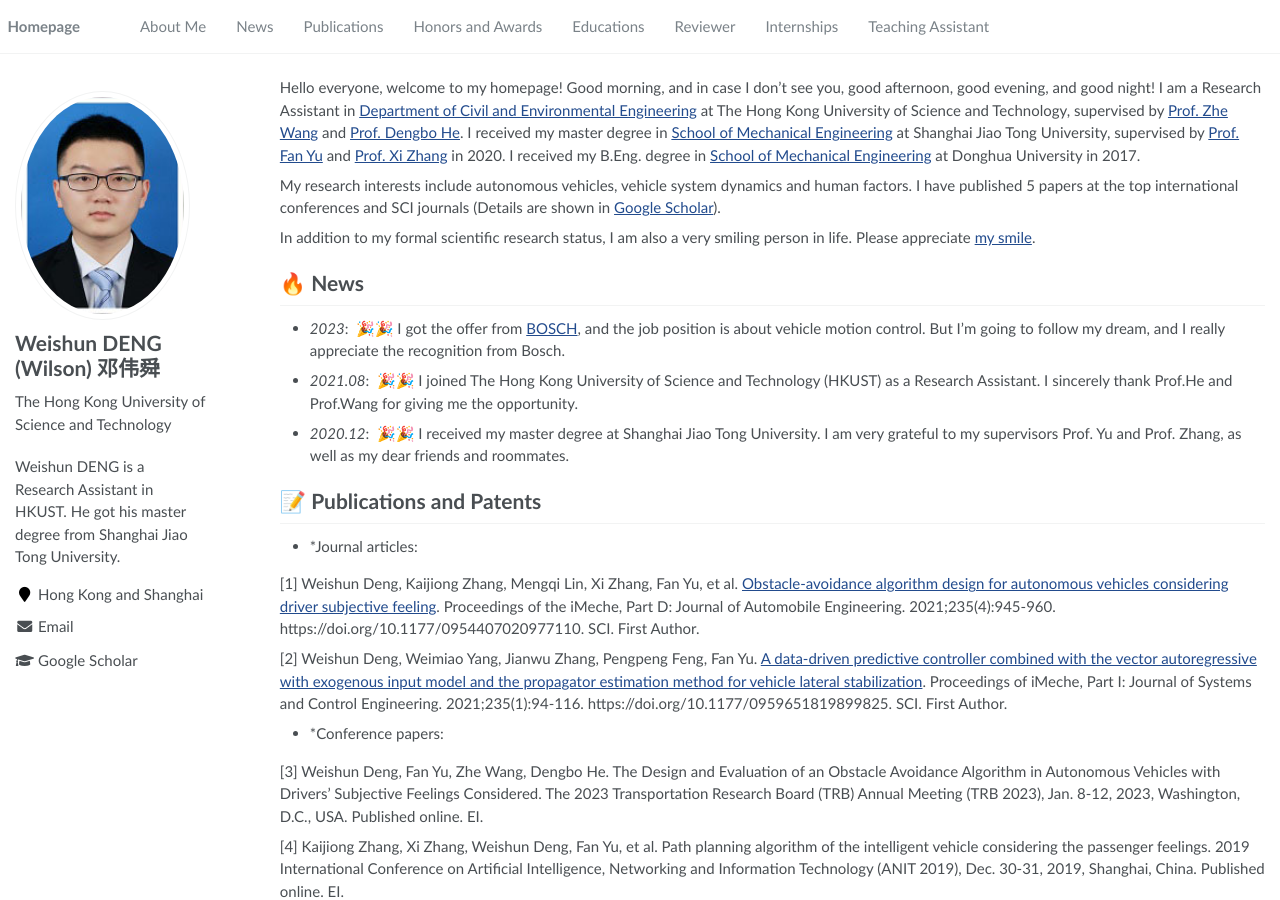
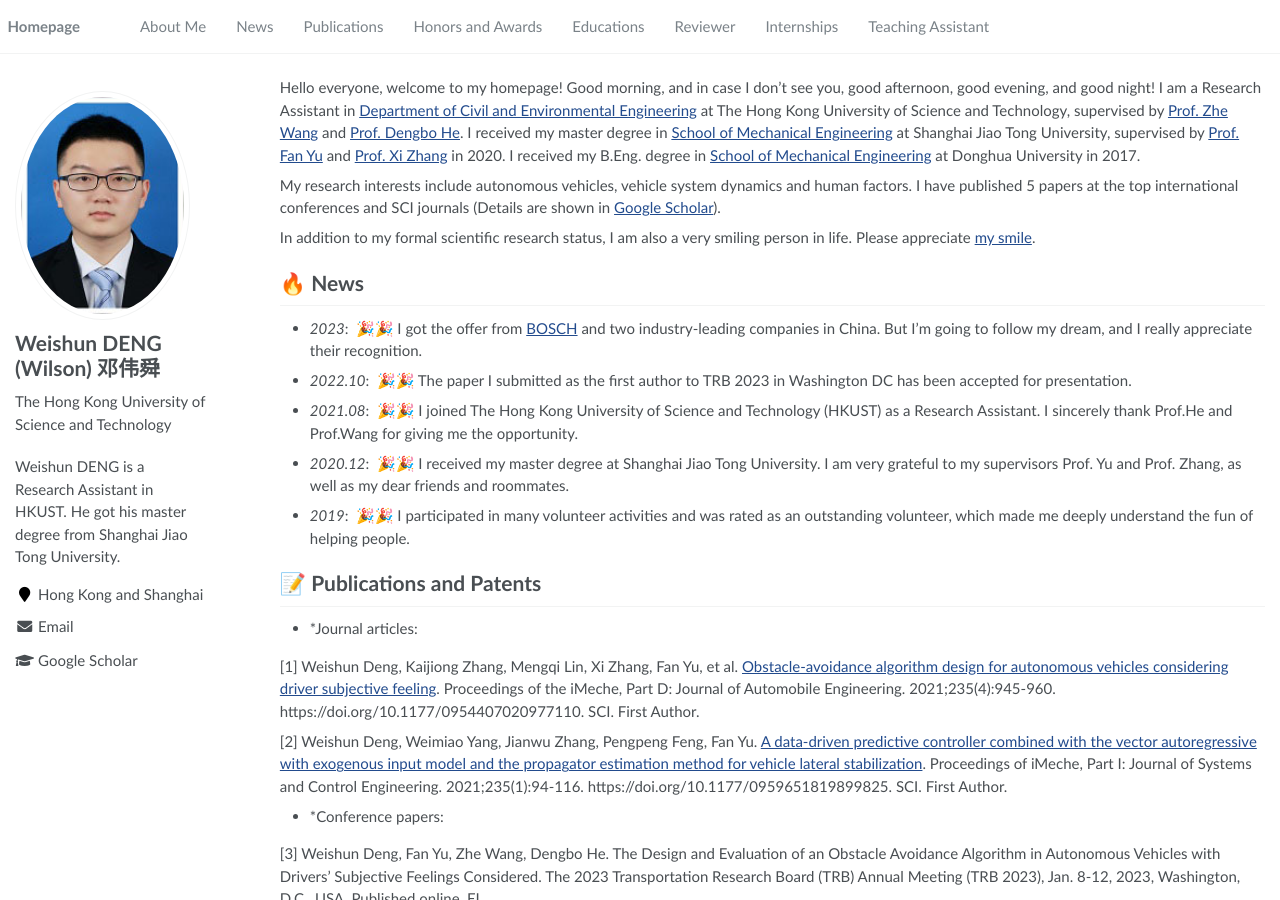
Before and after one commit to RayeRen/acad-homepage.github.io, a Jekyll site: the page built from _pages/about.md, in a window 1280 px wide and 900 px high. Built offline with Jekyll 4.4.1, drawn with Linux system fonts in a browser that asks for light colours.

Commit message:
Update about.md

```diff
--- a/_pages/about.md
+++ b/_pages/about.md
@@ -25,11 +25,15 @@ My research interests include autonomous vehicles, vehicle system dynamics and h
 In addition to my formal scientific research status, I am also a very smiling person in life. Please appreciate [my smile](../images/hkjx.jpg).
 
 # 🔥 News
-- *2023*: &nbsp;🎉🎉 I got the offer from [BOSCH](https://www.bosch.com.cn/en/), and the job position is about vehicle motion control. But I'm going to follow my dream, and I really appreciate the recognition from Bosch.
+- *2023*: &nbsp;🎉🎉 I got the offer from [BOSCH](https://www.bosch.com.cn/en/) and two industry-leading companies in China. But I'm going to follow my dream, and I really appreciate their recognition.
+
+- *2022.10*: &nbsp;🎉🎉 The paper I submitted as the first author to TRB 2023 in Washington DC has been accepted for presentation.
 
 - *2021.08*: &nbsp;🎉🎉 I joined The Hong Kong University of Science and Technology (HKUST) as a Research Assistant. I sincerely thank Prof.He and Prof.Wang for giving me the opportunity.
 
 - *2020.12*: &nbsp;🎉🎉 I received my master degree at Shanghai Jiao Tong University. I am very grateful to my supervisors Prof. Yu and Prof. Zhang, as well as my dear friends and roommates.
+
+- *2019*: &nbsp;🎉🎉 I participated in many volunteer activities and was rated as an outstanding volunteer, which made me deeply understand the fun of helping people.
 
 # 📝 Publications and Patents
 - *Journal articles:
```
